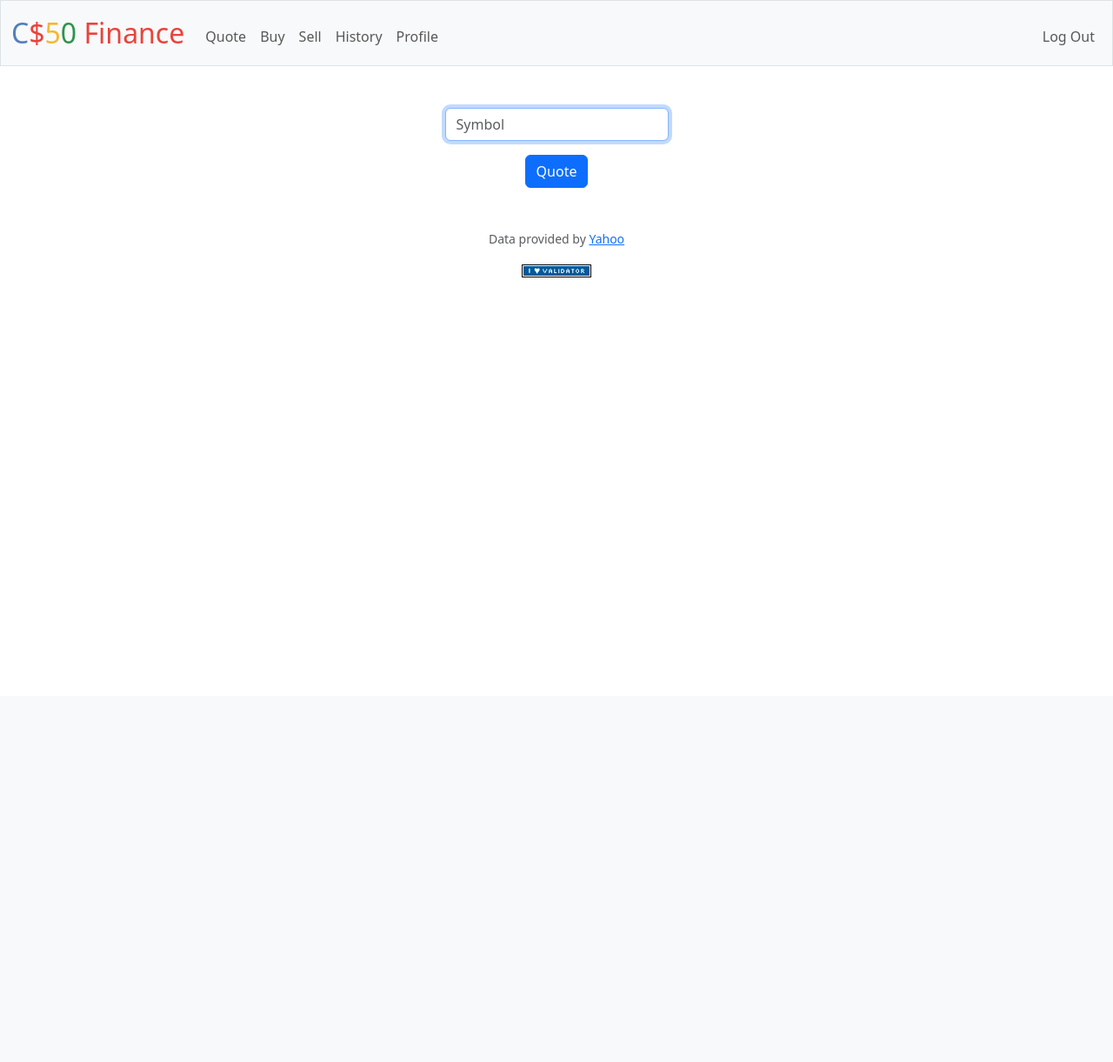
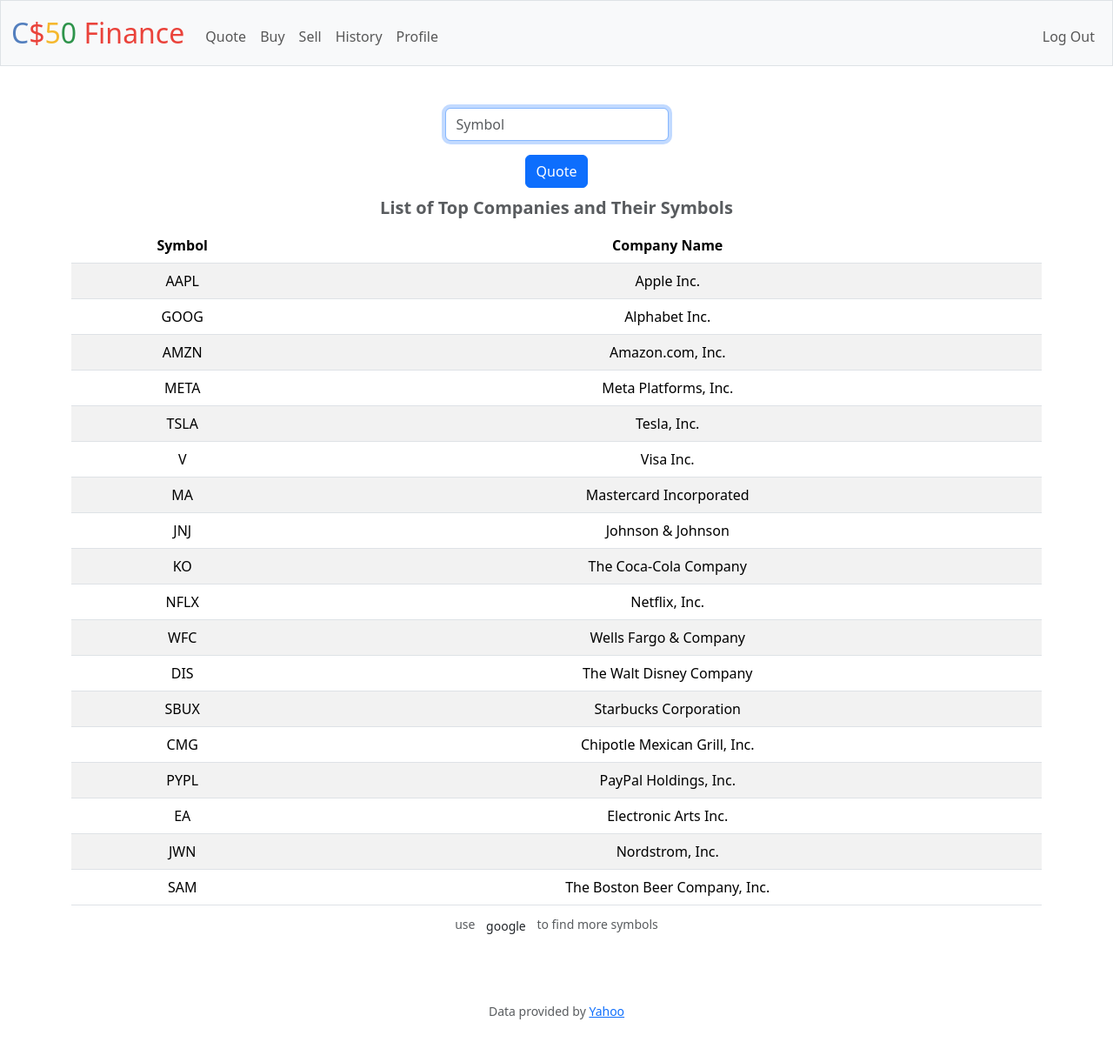
Before and after one commit to Dev-Emad-777/finance, a Flask app: page /quote in a window 1280 px wide. Shown: the whole page at 87% size. Before the commit the page ends 319 px from the top, so only its background shows below. Run offline with Flask 3, Linux system fonts and the light colour scheme; a user stored in the database is signed in; some libraries are stand-ins or nearby versions.

Commit message:
add(quote): top companies table

```diff
--- a/templates/layout.html
+++ b/templates/layout.html
@@ -96,12 +96,11 @@
     <footer class="mb-5">
       <p class="mb-3 small text-center text-muted">Data provided by <a href="https://finance.yahoo.com/">Yahoo</a></p>
 
-      <form action="https://validator.w3.org/check" class="text-center" enctype="multipart/form-data" method="post" target="_blank">
+<!--       <form action="https://validator.w3.org/check" class="text-center" enctype="multipart/form-data" method="post" target="_blank">
         <input name="doctype" type="hidden" value="HTML5" />
         <input name="fragment" type="hidden" />
         <input alt="Validate" src="/static/I_heart_validator.png" type="image" />
-        <!-- https://validator.w3.org/ -->
-      </form>
+      </form> -->
       <script>
         document.addEventListener("DOMContentLoaded", function () {
           // Adapted from https://stackoverflow.com/a/10162353
--- a/templates/quote.html
+++ b/templates/quote.html
@@ -5,4 +5,90 @@
   </div>
   <button class="btn btn-primary" type="submit">Quote</button>
 </form>
+
+<table class="table table-striped">
+  <caption class="caption-top fw-bold text-center lead">List of Top Companies and Their Symbols</caption>
+  <caption class="figure-caption text-center">use <a class="btn btn-sm" href="https://www.google.com/search?q=companies+stock+symbols">google</a> to find more symbols</caption>
+  <thead>
+    <tr>
+      <th class="text-center">Symbol</th>
+      <th class="text-center">Company Name</th>
+    </tr>
+  </thead>
+  <tbody>
+    <tr>
+      <td>AAPL</td>
+      <td>Apple Inc.</td>
+    </tr>
+    <tr>
+      <td>GOOG</td>
+      <td>Alphabet Inc.</td>
+    </tr>
+    <tr>
+      <td>AMZN</td>
+      <td>Amazon.com, Inc.</td>
+    </tr>
+    <tr>
+      <td>META</td>
+      <td>Meta Platforms, Inc.</td>
+    </tr>
+    <tr>
+      <td>TSLA</td>
+      <td>Tesla, Inc.</td>
+    </tr>
+    <tr>
+      <td>V</td>
+      <td>Visa Inc.</td>
+    </tr>
+    <tr>
+      <td>MA</td>
+      <td>Mastercard Incorporated</td>
+    </tr>
+    <tr>
+      <td>JNJ</td>
+      <td>Johnson & Johnson</td>
+    </tr>
+    <tr>
+      <td>KO</td>
+      <td>The Coca-Cola Company</td>
+    </tr>
+    <tr>
+      <td>NFLX</td>
+      <td>Netflix, Inc.</td>
+    </tr>
+    <tr>
+      <td>WFC</td>
+      <td>Wells Fargo & Company</td>
+    </tr>
+    <tr>
+      <td>DIS</td>
+      <td>The Walt Disney Company</td>
+    </tr>
+    <tr>
+      <td>SBUX</td>
+      <td>Starbucks Corporation</td>
+    </tr>
+    <tr>
+      <td>CMG</td>
+      <td>Chipotle Mexican Grill, Inc.</td>
+    </tr>
+    <tr>
+      <td>PYPL</td>
+      <td>PayPal Holdings, Inc.</td>
+    </tr>
+    <tr>
+      <td>EA</td>
+      <td>Electronic Arts Inc.</td>
+    </tr>
+    <tr>
+      <td>JWN</td>
+      <td>Nordstrom, Inc.</td>
+    </tr>
+    <tr>
+      <td>SAM</td>
+      <td>The Boston Beer Company, Inc.</td>
+    </tr>
+  </tbody>
+</table>
+
 {% endblock %}
```
